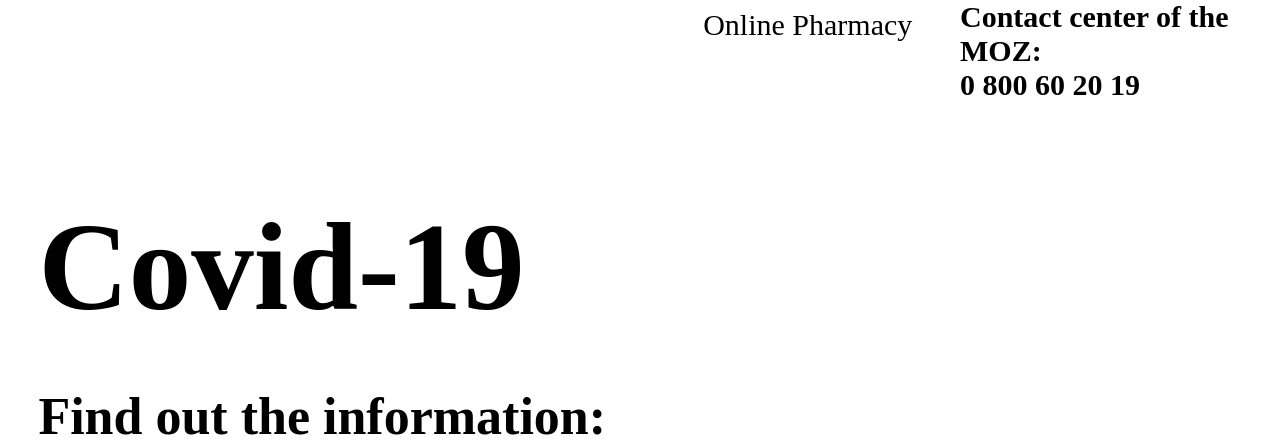
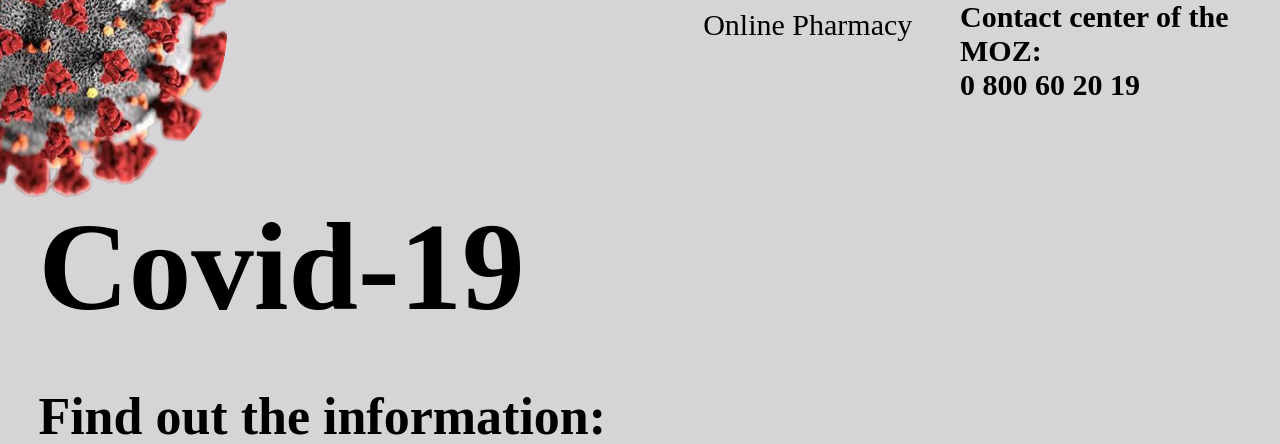
Before and after one commit to OlehLesko/Django, a Django app: page / in a window 1280 px wide. Shown: the top 444 px of the page. Run offline with Django 4.2, Linux system fonts and the light colour scheme.

Commit message:
I edited file Style_Main_window.css and index.html

```diff
--- a/test1/main/static/main/css/Style_Main_window.css
+++ b/test1/main/static/main/css/Style_Main_window.css
@@ -1,10 +1,3 @@
-{% load static %}
-
-.main_window {
-    background-image: url('static/main/images/Virus_Main.png')
-    background-repeat: no-repeat;
-}
-
 /* Buttons */
 .butt_pharmacy {
     position: relative;
--- a/test1/main/templates/main/index.html
+++ b/test1/main/templates/main/index.html
@@ -10,9 +10,11 @@
     <link  type="text/css" href="{% static 'main/css/Style_Main_window.css' %}" rel="stylesheet">
 </head>
 
-<body class="main_window">
+<body style="
+    background-image: url('{% static 'main/images/Virus_Main.png' %}')
+">
 
-<!--<img src="'{% static 'main/images/Virus_Main.png' %}'">-->
+<!--<img src="{% static 'main/images/Virus_Main.png' %}" class="main_window">-->
     <!--Buttons-->
     <div class="buttons">
 
```
